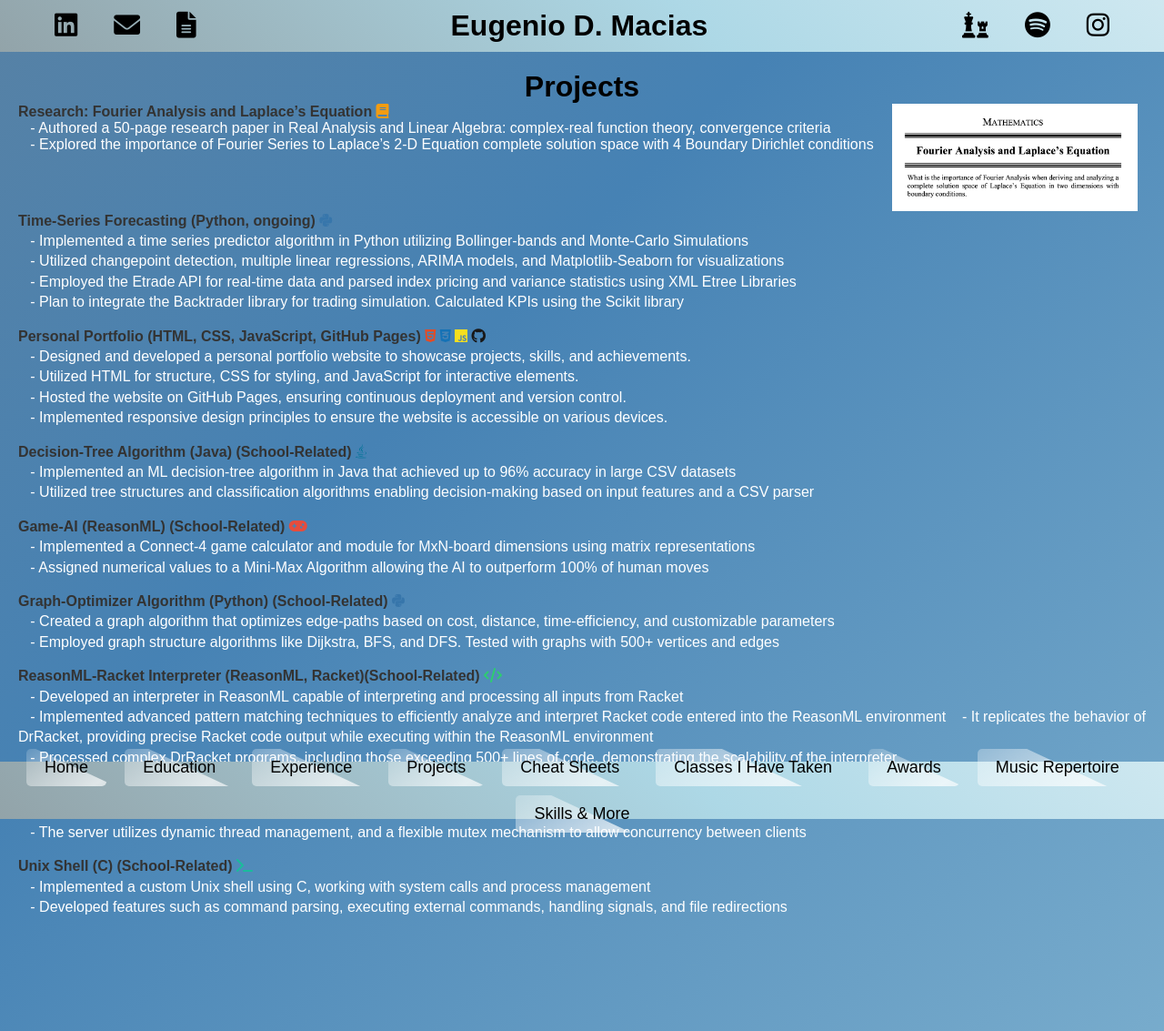
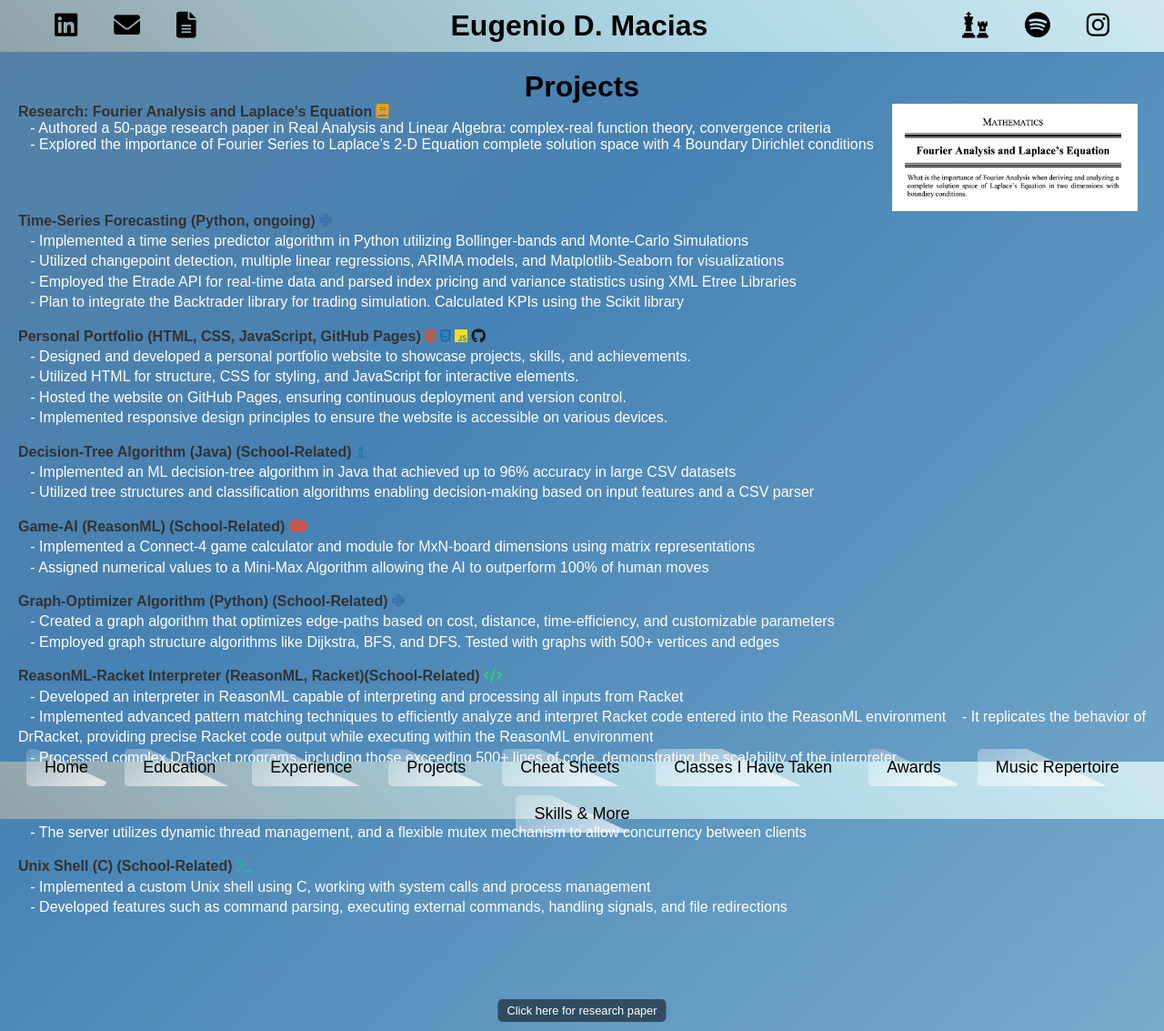
Before and after one commit to xXElGenio0203Xx/eugenio-macias.github.io, a Jekyll site: the page built from projects.md, in a window 1280 px wide. Shown: the whole page at 91% size. Built offline with Jekyll 4.4.1, drawn with Linux system fonts in a browser that asks for light colours; some web fonts are replaced.

Commit message:
Update projects.md

```diff
--- a/projects.md
+++ b/projects.md
@@ -18,10 +18,14 @@ title: Projects
         <div style="flex-shrink: 0; margin-left: 20px;">
             <a href="assets/files/Extended_Essay.pdf" target="_blank" title="Fourier Analysis Research">
                 <img src="{{ site.baseurl }}/assets/images/thumbnails/EE_thumbnail.jpg" alt="Fourier Analysis Thumbnail" style="width: 270px; height: auto;">
+            <div style="position: absolute; bottom: 10px; left: 50%; transform: translateX(-50%); color: white; background-color: rgba(0, 0, 0, 0.5); padding: 5px 10px; border-radius: 5px; font-size: 0.8em;">
+                    Click here for research paper
+                </div>
             </a>
         </div>
     </div>
 </div>
+
 
 **Time-Series Forecasting (Python, ongoing)** <i class="fab fa-python" style="color: #3776AB;"></i>
 &nbsp;&nbsp;&nbsp;- Implemented a time series predictor algorithm in Python utilizing Bollinger-bands and Monte-Carlo Simulations
```
